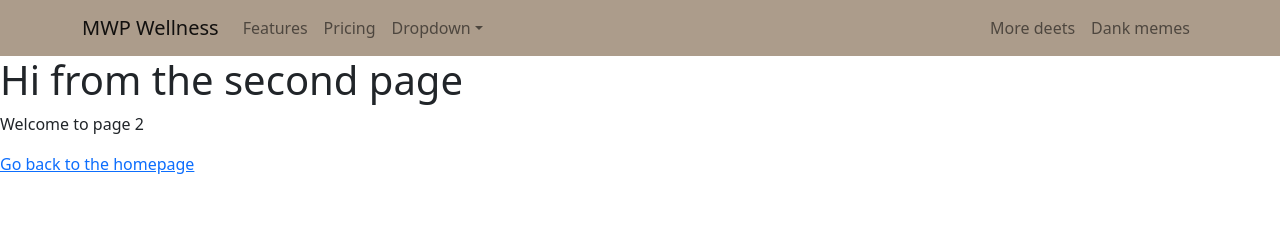
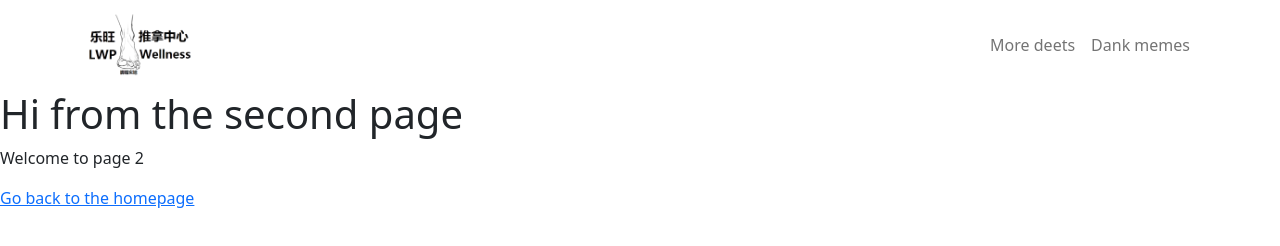
Before and after one commit to ashleyykq/gatsby-app, a Gatsby site: page /page-2 in a window 1280 px wide. Built offline with nearby package versions, Linux system fonts and the light colour scheme; Gatsby itself is replaced by a stand-in of ours.

Commit message:
Update Navbar + Upload more images

```diff
--- a/src/components/navbar.js
+++ b/src/components/navbar.js
@@ -1,15 +1,23 @@
 import * as React from "react"
 import 'bootstrap/dist/css/bootstrap.min.css';
+import { StaticImage } from "gatsby-plugin-image"
 import { Navbar, Container, Nav, NavDropdown } from 'react-bootstrap'
 
 const NavBar = () => (
-  <Navbar collapseOnSelect expand="lg" style={{'backgroundColor':"#AC9C8B"}} variant="light">
+  <Navbar collapseOnSelect expand="lg" style={{'backgroundColor':""}} variant="light">
     <Container>
-      <Navbar.Brand href="#home">MWP Wellness</Navbar.Brand>
+      <Navbar.Brand href="#home">            <StaticImage
+              src="../images/logo-removebg.png"
+              loading="eager"
+              height={64}
+              quality={100}
+              formats={["auto", "webp", "avif"]}
+              alt=""
+            /></Navbar.Brand>
       <Navbar.Toggle aria-controls="responsive-navbar-nav" />
       <Navbar.Collapse id="responsive-navbar-nav">
         <Nav className="me-auto">
-          <Nav.Link href="#features">Features</Nav.Link>
+          {/* <Nav.Link href="#features">Features</Nav.Link>
           <Nav.Link href="#pricing">Pricing</Nav.Link>
           <NavDropdown title="Dropdown" id="collasible-nav-dropdown">
             <NavDropdown.Item href="#action/3.1">Action</NavDropdown.Item>
@@ -21,7 +29,7 @@ const NavBar = () => (
             <NavDropdown.Item href="#action/3.4">
               Separated link
             </NavDropdown.Item>
-          </NavDropdown>
+          </NavDropdown> */}
         </Nav>
         <Nav>
           <Nav.Link href="#deets">More deets</Nav.Link>
```
Also changed, not shown: src/images/logo-removebg.png (added), src/images/photo2.png (added), src/images/photo3.png (added), src/images/photo4.png (added).
